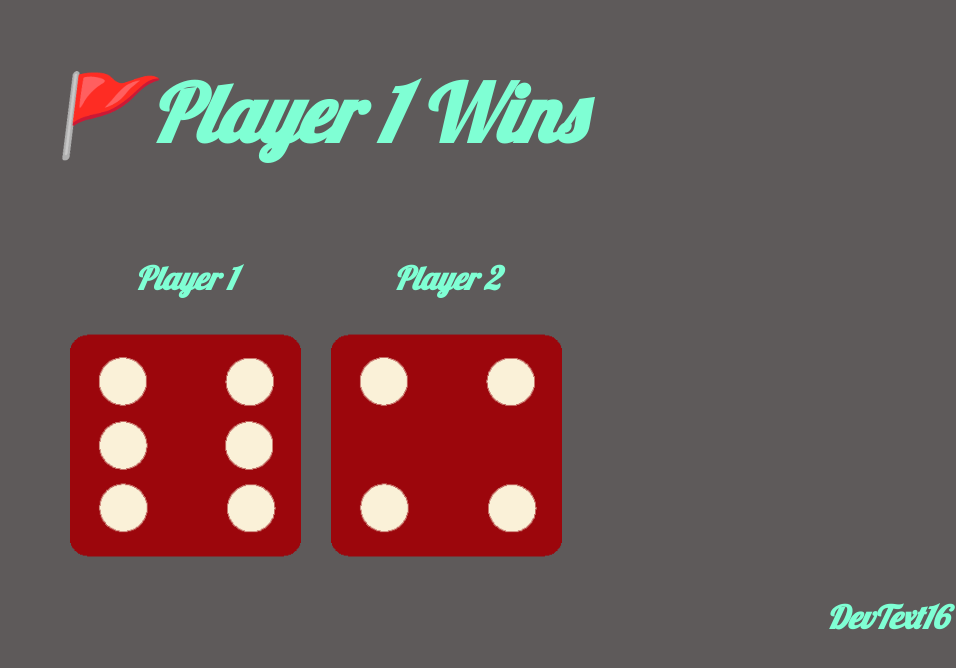
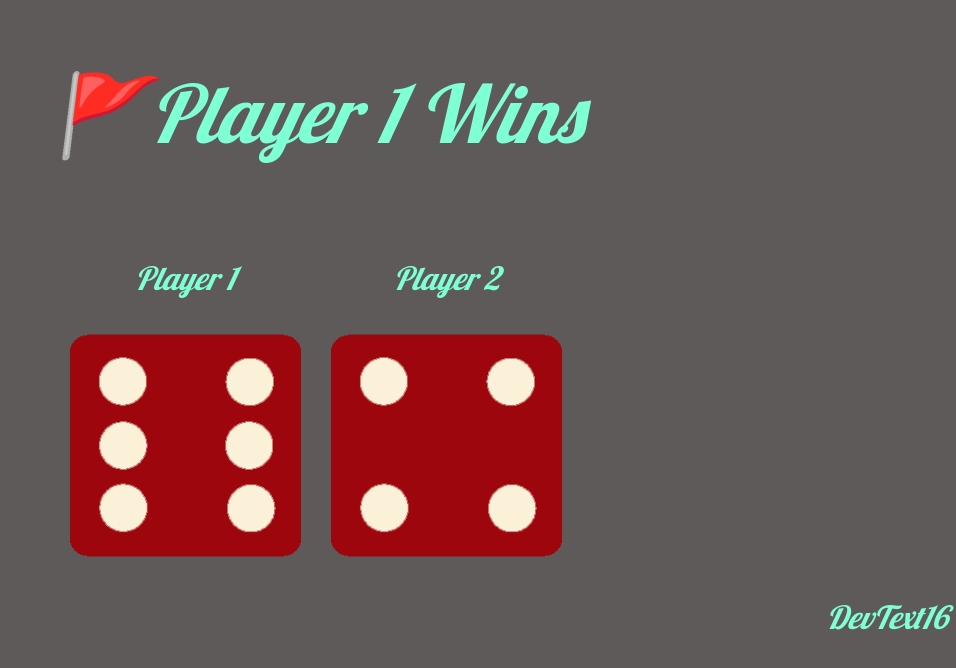
Before and after one commit to onosejoor/Dice-challenge, a plain HTML site: page index.html in a window 1280 px wide. Shown: the whole page, without its empty margins (324-1280 px from the left). Drawn offline with Linux system fonts and the light colour scheme.

Commit message:
Add files via upload

```diff
--- a/style.css
+++ b/style.css
@@ -8,7 +8,7 @@ h1{
     font-size: 5rem;
     margin: 5%;
     color: aquamarine;
-    font-weight: 900;
+    font-weight: 500;
     font-style: italic;
     font-family: "Lobster", sans-serif;
 
@@ -28,7 +28,7 @@ p{
     color: darkgrey;
     color: aquamarine;
     font-style: italic;
-    font-weight: 900;
+    font-weight: 400;
     font-family: "Lobster", sans-serif;
 }
 
```
